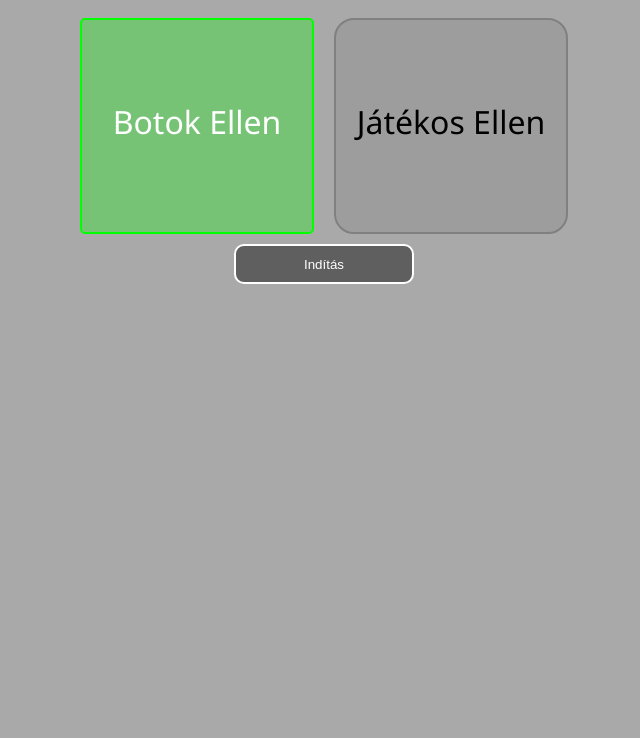
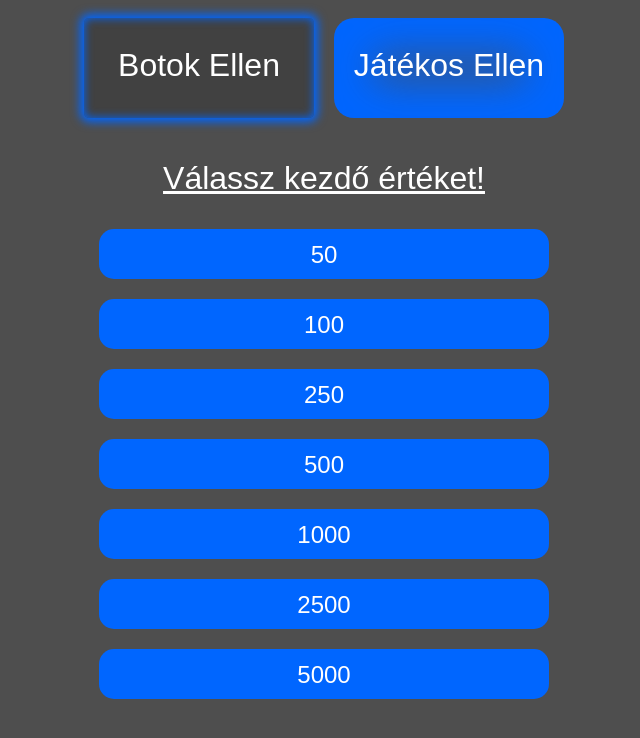
Before and after one commit to DanyiPV/EvvegiWebBeadando11c, a plain HTML site: page index.html in a window 1280 px wide. Both pictures are taken after a click on the element "Botok Ellen". Shown: the whole page, without its empty margins (316-956 px from the left). Drawn offline with Linux system fonts and the light colour scheme.

Commit message:
Design upgrade

```diff
--- a/KivalasztGen.css
+++ b/KivalasztGen.css
@@ -1,39 +1,26 @@
 body{
-    background-color: darkgray;
-    font-family:'Segoe UI', Tahoma, Geneva, Verdana, sans-serif;
+    background-color: rgb(78, 78, 78);
+    font-family:Arial, Helvetica, sans-serif;
 }
 #BelsoText{
     text-align: center;
-    padding-top: 21%;
+    margin-top: 12.555555555555555555555555555555555555555555555555555555555555555555555555555555555555555555555555555555555555555555555555555555555555555555555555555555555555555555555555555555555555555555555555%;
     font-size: xx-large;
 }
 #KivalasztDiv div{
-    border: 2px solid gray;
-    height: 212px;
+    height: 100px;
     width: 250px;
     margin: 2%;
     border-radius: 20px;
     cursor: pointer;
+    color: white;
 }
-#BotokEllen{
-    background-color: rgba(128, 128, 128, 0.3);
-    transition: .7s;
+.KivalasztotDesign{
+    transition: all .4s ease-in-out;
+    box-shadow: 0 0 40px 40px rgb(0, 102, 255) inset, 0 0 0 0 rgb(0, 102, 255);
 }
-#BotokEllen:hover{
-    background-color: rgba(0, 255, 0, 0.3);
-    border: 2px solid lime;
-    border-radius: 5px;
-    color: white !important;
-}
-#JatekosEllen{
-    background-color: rgba(128, 128, 128, 0.3);
-    transition: .7s;
-}
-#JatekosEllen:hover{
-    background-color: rgba(0, 255, 0, 0.3);
-    border: 2px solid lime;
-    border-radius: 5px;
-    color: white !important;
+.KivalasztotDesign:hover{
+    box-shadow: 0 0 10px 0 rgb(0, 102, 255) inset, 0 0 10px 4px rgb(0, 102, 255);
 }
 #Gomb{
     background-color: rgb(95, 95, 95);
@@ -59,10 +46,9 @@ body{
     border-radius: 15px !important;
 }
 .Kivalasztva{
-    background-color: rgba(0, 255, 0, 0.3) !important;
-    border: 2px solid lime !important;
+    box-shadow: 0 0 10px 0 rgb(0, 102, 255) inset, 0 0 10px 4px rgb(0, 102, 255) !important;
     border-radius: 5px !important;
-    color: white !important;
+    background-color: rgb(65, 65, 65);
 }
 #NemValasztHato{
     background-color: rgba(83, 83, 83, 0.5);
@@ -70,3 +56,37 @@ body{
     cursor: default !important;
     color : darkgray !important;
 }
+#ErtekDivTer{
+    height: auto;
+    width: fit-content;
+    margin:  auto;
+    text-align: center;
+}
+#ErtekDivTer>p{
+    font-size: xx-large;
+    color: white;
+    text-decoration: underline;
+    cursor: default;
+}
+
+.BelsoDivek{
+    height: 50px;
+    width: 450px;
+    color: white;
+    text-align: center;
+    border-radius: 15px;
+    margin: 10px auto;
+    cursor: pointer;
+    transition: all .4s ease-in-out;
+    box-shadow: 0 0 40px 40px rgb(0, 102, 255) inset, 0 0 0 0 rgb(0, 102, 255);
+    margin: 20px;
+}
+.BelsoDivek:hover{
+    box-shadow: 0 0 10px 0 rgb(0, 102, 255) inset, 0 0 10px 4px rgb(0, 102, 255);
+}
+
+.BelsoDivek p{
+    font-size: x-large;
+    padding-top: 2.55555555555555555555555%;
+    margin: auto;
+}
--- a/KivalasztGen.js
+++ b/KivalasztGen.js
@@ -1,11 +1,12 @@
 var Indulhat = false;
+
 function AlapKiGen(){
     let Jatekter = document.createElement("div");
     Jatekter.id = "Jatekter";
     document.body.appendChild(Jatekter);
 }
 
-function JatekosKivalast(){
+function JatekosKivalaszt(){
     let KivalasztDiv = document.createElement("div");
     KivalasztDiv.id = "KivalasztDiv";
     KivalasztDiv.style.height = "auto";
@@ -18,15 +19,17 @@ function JatekosKivalast(){
     BotokEllen.id = "BotokEllen";
     BotokEllen.innerHTML = "<p id = BelsoText>Botok Ellen</p>";
     BotokEllen.dataset.value = "Botok Ellen";
+    BotokEllen.classList = "KivalasztotDesign";
     BotokEllen.setAttribute("onclick","RaKatt(this)");
     document.getElementById("KivalasztDiv").appendChild(BotokEllen);
     let JatekosEllen = document.createElement("div");
     JatekosEllen.id = "JatekosEllen";
     JatekosEllen.dataset.value = "Játékos Ellen";
+    JatekosEllen.classList = "KivalasztotDesign";
     JatekosEllen.innerHTML = "<p id = BelsoText>Játékos Ellen</p>";
     JatekosEllen.setAttribute("onclick","RaKatt(this)");
     document.getElementById("KivalasztDiv").appendChild(JatekosEllen);
-    let GombDiv = document.createElement("div");
+    /*let GombDiv = document.createElement("div");
     GombDiv.style.width = "100%";
     GombDiv.id = "GombDiv";
     document.body.appendChild(GombDiv);
@@ -37,11 +40,32 @@ function JatekosKivalast(){
     gomb.style.height = "40px";
     gomb.style.borderRadius = "10px";
     gomb.id = "Gomb";
-    GombDiv.appendChild(gomb);
+    GombDiv.appendChild(gomb);*/
+}
+
+function ErtekKivalasztas(){
+    let ErtekDivTer = document.createElement("div");
+    ErtekDivTer.id = "ErtekDivTer";
+    ErtekDivTer.innerHTML = "<p>Válassz kezdő értéket!</p>"
+    document.body.appendChild(ErtekDivTer);
+    ertekek = [50,100,250,500,1000,2500,5000];
+    for(let i = 0; i < 7;i++){
+        let div = document.createElement("div");
+        div.classList = "BelsoDivek";
+        div.dataset.ertek = ertekek[i];
+        div.innerHTML = "<p>"+ertekek[i]+"</p>";
+        div.setAttribute("onclick","ErtekKivalasztva(this)");
+        ErtekDivTer.appendChild(div);
+    }
+}
+
+function ErtekKivalasztva(div){
+    div.classList += " Kivalasztva";
 }
 
 function RaKatt(div){
-    div.classList = "Kivalasztva";
+    div.classList += " Kivalasztva";
+    ErtekKivalasztas();
     if(div.dataset.value == "Botok Ellen"){
         document.getElementById("JatekKiGenScript").src = "BotokEllen.js";
         let elemt = document.getElementById("JatekosEllen");
@@ -61,12 +85,16 @@ function Inditas(){
     if(Indulhat){
         document.body.removeChild(document.getElementById("Jatekter"));
         document.body.removeChild(document.getElementById("GombDiv"));
-        //TablaKiGen();
+        TablaKiGen();
     }
+}
+
+function TablaKiGen(){
+
 }
 
 function Main(){
     AlapKiGen();
-    JatekosKivalast();
+    JatekosKivalaszt();
 }
 Main();
```
Also changed, not shown: 1 other file.
